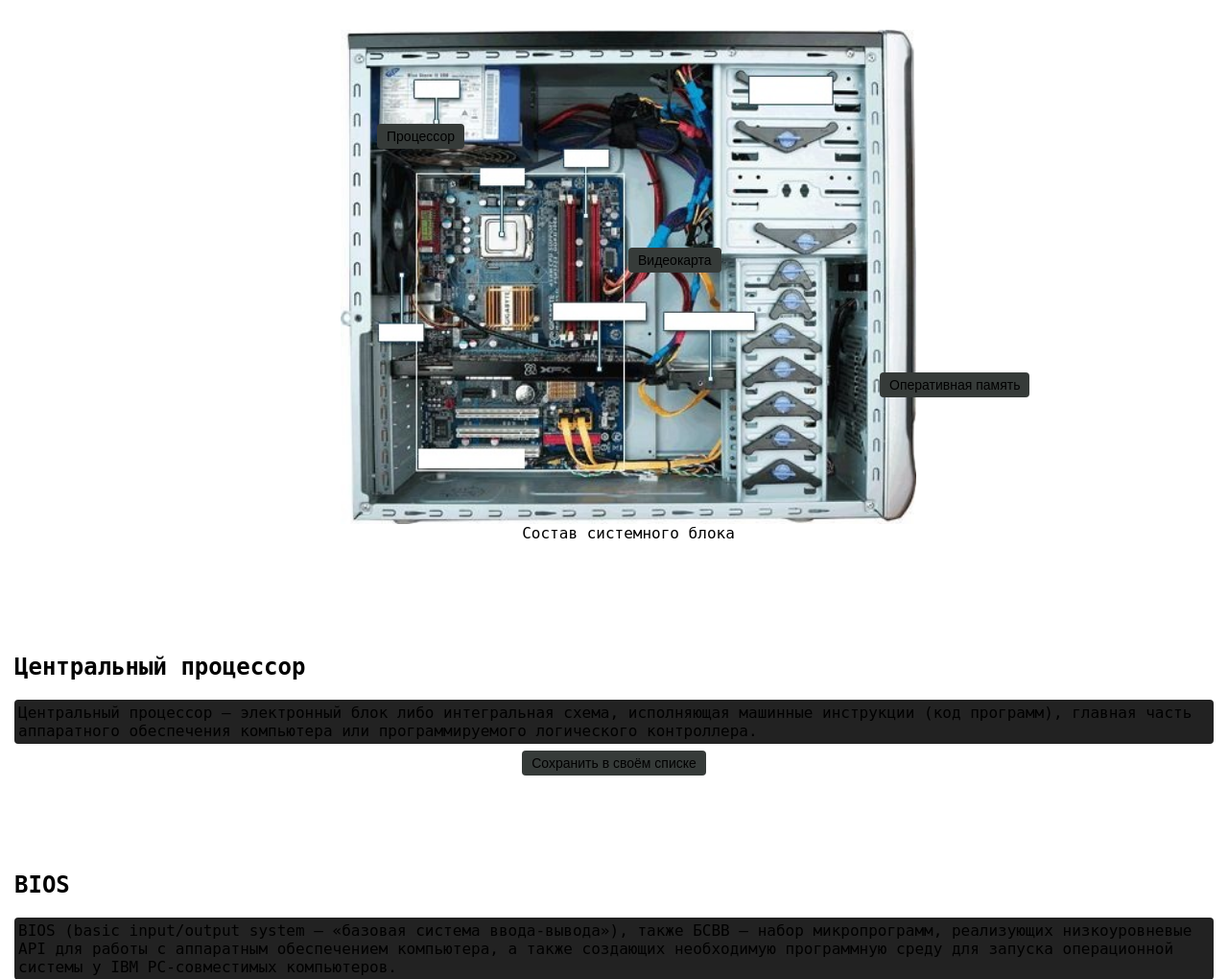
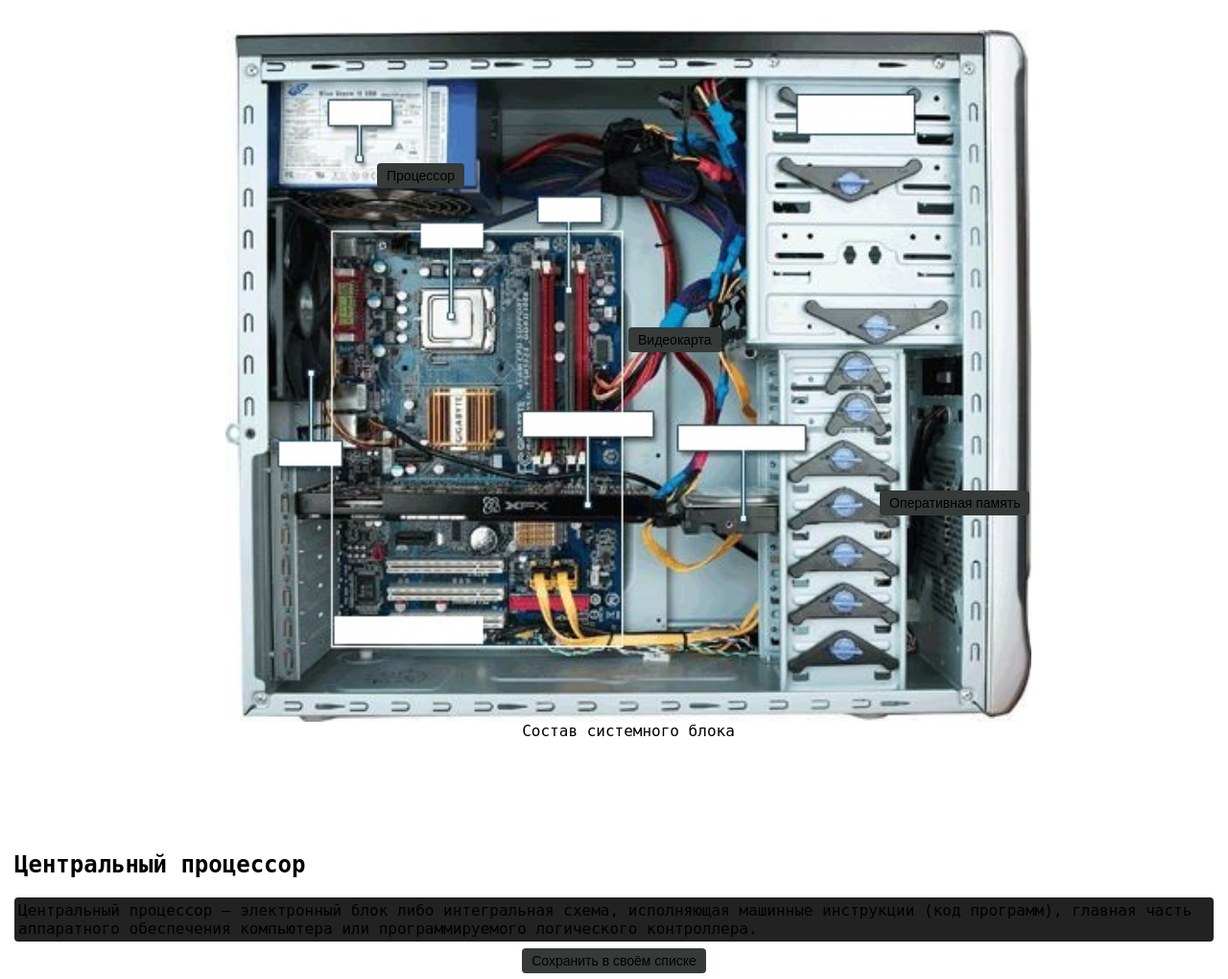
Before and after one commit to Geodeziy/W-0723, a Flask app: page / in a window 1280 px wide. Shown: the part 46-1066 px from the top of the page at 96% size. Run offline with Flask 3, Linux system fonts and the light colour scheme; some libraries are stand-ins or nearby versions.

Commit message:
Веб-страница.

```diff
--- a/templates/index.html
+++ b/templates/index.html
@@ -174,8 +174,8 @@
             display: block;
             margin-left: auto;
             margin-right: auto;
-            width: 50%;
-            height: 50%;
+            width: 70%;
+            height: 70%;
             object-fit: cover;
         }
     </style>
```
